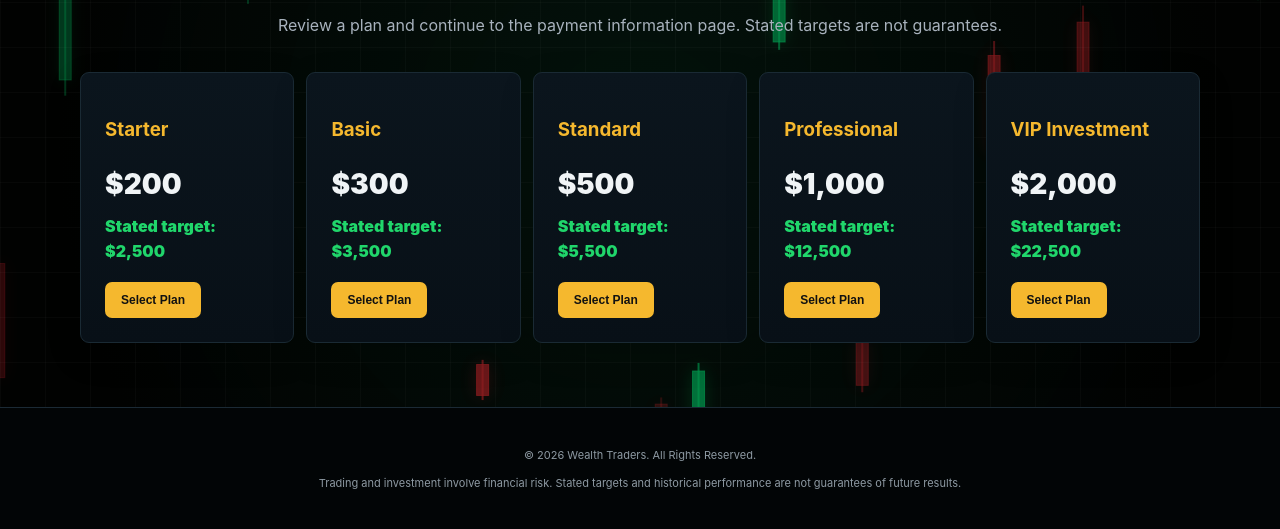
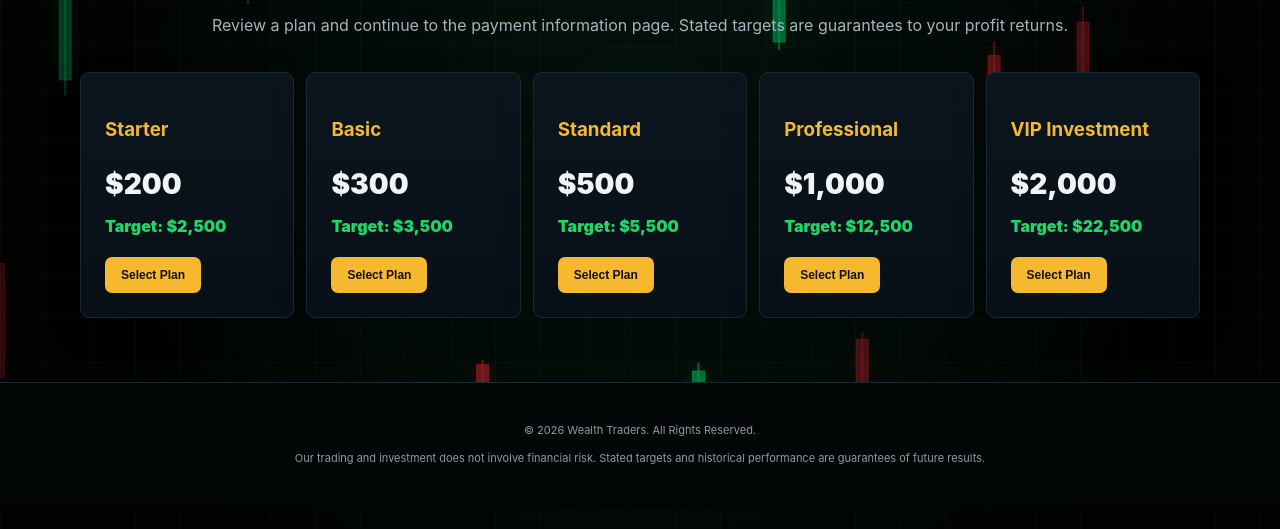
Before and after one commit to Manu32912/WEALTH-TRADERS-, a plain HTML site: page investment.html in a window 1280 px wide. Shown: the part 223-752 px from the top of the page. Drawn offline with Linux system fonts and the light colour scheme.

Commit message:
Update investment.html

```diff
--- a/investment.html
+++ b/investment.html
@@ -2,11 +2,11 @@
 <div class="topbar"><div>▥ Market information</div><div>♢ Risk-aware trading tools</div><div>◯ Support available</div></div>
 <header><div class="container nav"><a class="logo" href="index.html"><img src="cwt-logo.jpg" alt="CWT Crypto Wealth Traders logo"></a><div class="mobile" onclick="menu()">☰</div>
 <nav><a href="index.html">Home</a><a href="about.html">About</a><a href="investment.html">Investment</a><a href="vip.html">VIP</a><a href="dashboard.html">Dashboard</a><a href="testimonials.html">Testimonials</a><a href="faq.html">FAQ</a><a href="contact.html">Contact</a><a class="login-link" href="login.html">Login</a><a class="btn gold" href="signup.html">Sign Up</a></nav></div></header>
-<section><div class="container"><div class="head"><h1>Investment Plans</h1><p>Review a plan and continue to the payment information page. Stated targets are not guarantees.</p></div>
+<section><div class="container"><div class="head"><h1>Investment Plans</h1><p>Review a plan and continue to the payment information page. Stated targets are guarantees to your profit returns.</p></div>
 <div class="grid">
-<div class="card"><h3>Starter</h3><div class="price">$200</div><div class="target">Stated target: $2,500</div><button class="btn gold" onclick="choosePlan('$200','$2,500')">Select Plan</button></div>
-<div class="card"><h3>Basic</h3><div class="price">$300</div><div class="target">Stated target: $3,500</div><button class="btn gold" onclick="choosePlan('$300','$3,500')">Select Plan</button></div>
-<div class="card"><h3>Standard</h3><div class="price">$500</div><div class="target">Stated target: $5,500</div><button class="btn gold" onclick="choosePlan('$500','$5,500')">Select Plan</button></div>
-<div class="card"><h3>Professional</h3><div class="price">$1,000</div><div class="target">Stated target: $12,500</div><button class="btn gold" onclick="choosePlan('$1,000','$12,500')">Select Plan</button></div>
-<div class="card"><h3>VIP Investment</h3><div class="price">$2,000</div><div class="target">Stated target: $22,500</div><button class="btn gold" onclick="choosePlan('$2,000','$22,500')">Select Plan</button></div>
-</div></div></section><footer><div class="container"><p>© 2026 Wealth Traders. All Rights Reserved.</p><p>Trading and investment involve financial risk. Stated targets and historical performance are not guarantees of future results.</p></div></footer><script src="script.js"></script></body></html>
+<div class="card"><h3>Starter</h3><div class="price">$200</div><div class="target">Target: $2,500</div><button class="btn gold" onclick="choosePlan('$200','$2,500')">Select Plan</button></div>
+<div class="card"><h3>Basic</h3><div class="price">$300</div><div class="target">Target: $3,500</div><button class="btn gold" onclick="choosePlan('$300','$3,500')">Select Plan</button></div>
+<div class="card"><h3>Standard</h3><div class="price">$500</div><div class="target">Target: $5,500</div><button class="btn gold" onclick="choosePlan('$500','$5,500')">Select Plan</button></div>
+<div class="card"><h3>Professional</h3><div class="price">$1,000</div><div class="target">Target: $12,500</div><button class="btn gold" onclick="choosePlan('$1,000','$12,500')">Select Plan</button></div>
+<div class="card"><h3>VIP Investment</h3><div class="price">$2,000</div><div class="target">Target: $22,500</div><button class="btn gold" onclick="choosePlan('$2,000','$22,500')">Select Plan</button></div>
+</div></div></section><footer><div class="container"><p>© 2026 Wealth Traders. All Rights Reserved.</p><p>Our trading and investment does not involve financial risk. Stated targets and historical performance are guarantees of future results.</p></div></footer><script src="script.js"></script></body></html>
```
